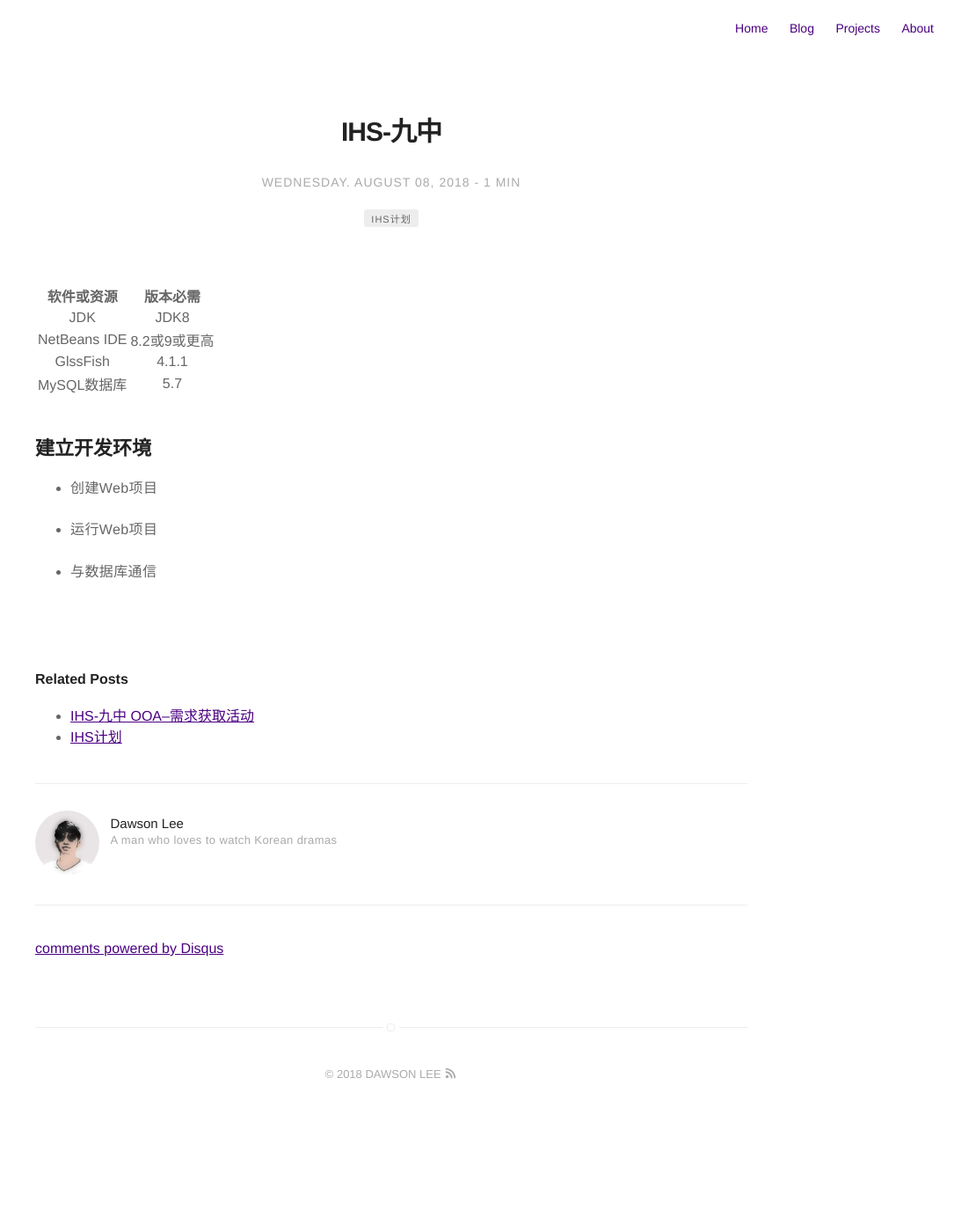
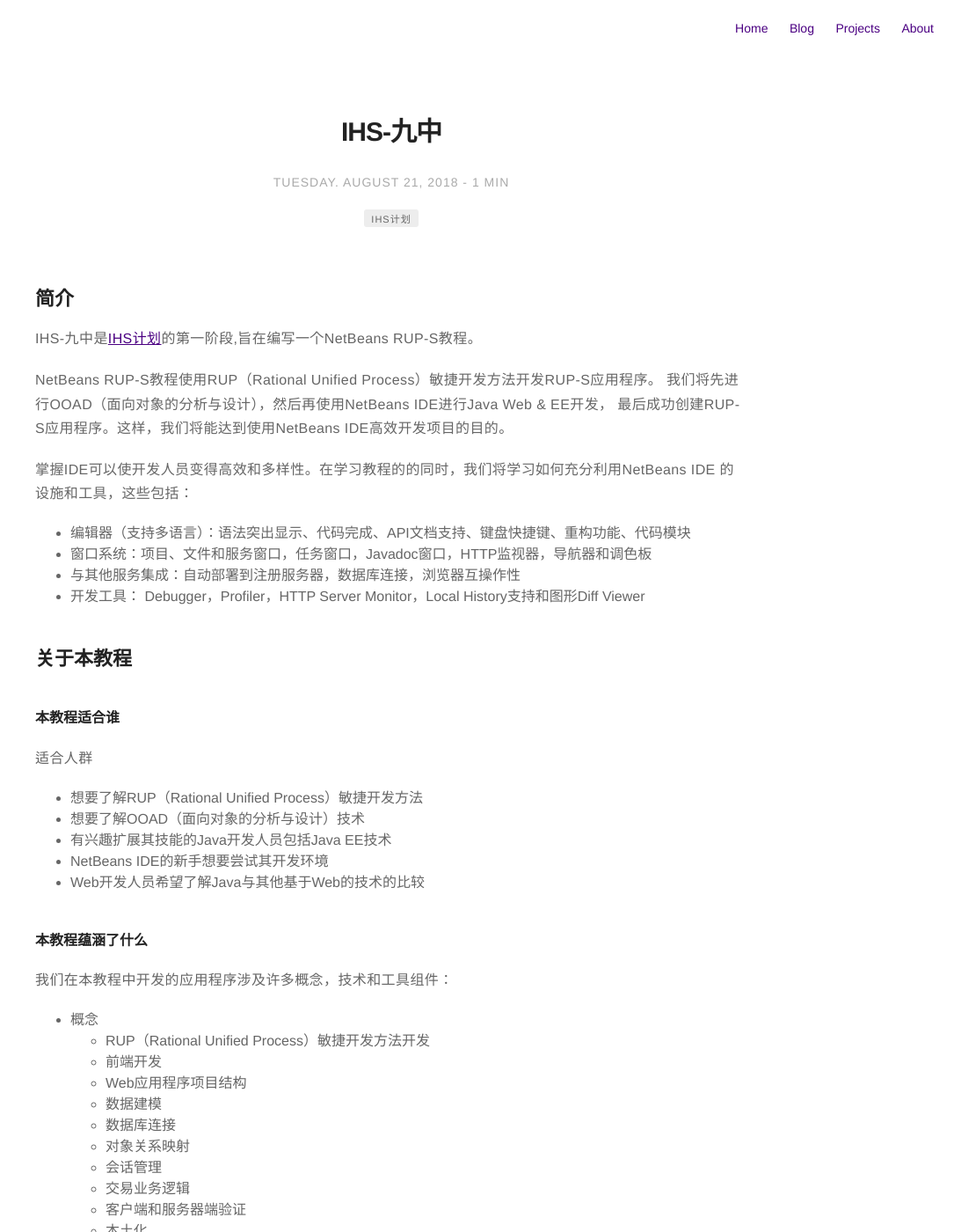
Before and after one commit to dawsonlee1790/dawsonlee1790.github.io, a Jekyll site: the page built from _posts/2018-08-08-IHS-九中.md, in a window 1280 px wide and 1400 px high. Shown: the whole window at 88% size, without its empty margins (195-1280 px from the left). Built offline with Jekyll 4.4.1, drawn with Linux system fonts in a browser that asks for light colours; comment, search, counter and statistics services are not loaded; some of the changed text lies outside the part shown.

Commit message:
最新编辑文章《IHS-九中》

```diff
--- a/_posts/2018-08-08-IHS-九中.md
+++ b/_posts/2018-08-08-IHS-九中.md
@@ -1,7 +1,7 @@
 ---
 title: "IHS-九中"
 layout: post
-date: 2018-08-08
+date: 2018-08-21
 image:
 headerImage: false
 tag:
@@ -14,20 +14,79 @@
 
 ---
 
+  [1]: /IHS计划/
+
+## 简介
+
+IHS-九中是[IHS计划][1]的第一阶段,旨在编写一个NetBeans RUP-S教程。
+
+NetBeans RUP-S教程使用RUP（Rational Unified Process）敏捷开发方法开发RUP-S应用程序。
+我们将先进行OOAD（面向对象的分析与设计），然后再使用NetBeans IDE进行Java Web & EE开发，
+最后成功创建RUP-S应用程序。这样，我们将能达到使用NetBeans IDE高效开发项目的目的。
+
+掌握IDE可以使开发人员变得高效和多样性。在学习教程的的同时，我们将学习如何充分利用NetBeans IDE
+的设施和工具，这些包括：
+
+*  编辑器（支持多语言）：语法突出显示、代码完成、API文档支持、键盘快捷键、重构功能、代码模块
+*  窗口系统：项目、文件和服务窗口，任务窗口，Javadoc窗口，HTTP监视器，导航器和调色板
+*  与其他服务集成：自动部署到注册服务器，数据库连接，浏览器互操作性
+*  开发工具： Debugger，Profiler，HTTP Server Monitor，Local History支持和图形Diff Viewer
+
+##  关于本教程
+
+####  本教程适合谁
+
+适合人群
+
+*  想要了解RUP（Rational Unified Process）敏捷开发方法
+*  想要了解OOAD（面向对象的分析与设计）技术
+*  有兴趣扩展其技能的Java开发人员包括Java EE技术
+*  NetBeans IDE的新手想要尝试其开发环境
+*  Web开发人员希望了解Java与其他基于Web的技术的比较
+
+#### 本教程蕴涵了什么
+
+我们在本教程中开发的应用程序涉及许多概念，技术和工具组件：
+
+*  概念
+    *  RUP（Rational Unified Process）敏捷开发方法开发
+    *  前端开发
+    *  Web应用程序项目结构
+    *  数据建模
+    *  数据库连接
+    *  对象关系映射
+    *  会话管理
+    *  交易业务逻辑
+    *  客户端和服务器端验证
+    *  本土化
+    *  Web应用安全性
+    *  设计模式，包括模型 - 视图 - 控制器 （MVC）和会话外观
+
+*  技术
+    *  OOAD（面向对象的分析与设计）技术
+    *  HTML，CSS和JavaScript技术
+    *  JavaServer Faces（JSF）技术 + PrimeFaces组件库
+    *  企业JavaBeans（EJB）技术
+    *  Java持久性API（JPA）
+    *  JavaServer Pages标准标记库（JSTL）
+    *  Java数据库连接（JDBC）
+
+*  开发工具
+    *  NetBeans IDE
+    *  GlassFish，一个Java EE应用程序服务器
+    *  MySQL，一个关系数据库管理服务器（RDBMS）
+    *  MySQL WorkBench，一种可视化数据库设计工具
+
+#### 本教程参考
+
+*  [NetBeans电子商务教程](https://netbeans.org/kb/docs/javaee/ecommerce/intro.html )
+*  《编写有效用例》(美) Alistair Cockburn
+*  《Applying UML and Patterns》Craig Larman
+*   [用例建模指南](https://www.ibm.com/developerworks/cn/rational/r-usecase-atm/ )
+
 |软件或资源|版本必需|
 |:---:|:---:|
 |JDK|JDK8|
 |NetBeans IDE|8.2或9或更高|
 |GlssFish|4.1.1|
 |MySQL数据库|5.7|
-
-
-##  建立开发环境
-
-* 创建Web项目
-
-
-* 运行Web项目
-
-
-* 与数据库通信
```
